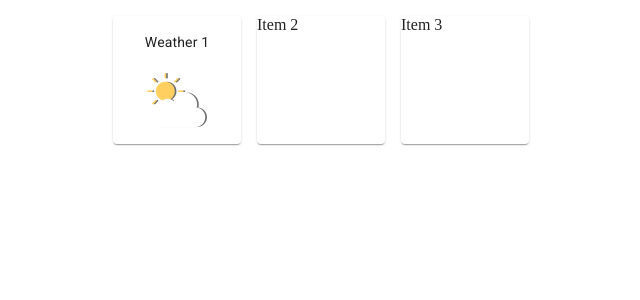
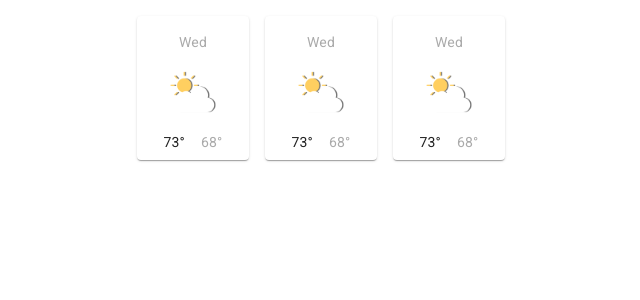
Before and after one commit to ay-ay-vasilev/react-projects, a React (Create React App) app in the folder weather-app/: page / in a window 1280 px wide. Shown: the top 300 px of the page, without its empty margins (319-959 px from the left). Built offline with nearby package versions, Linux system fonts and the light colour scheme.

Commit message:
Finished the WeatherCard component.

```diff
--- a/weather-app/src/App.js
+++ b/weather-app/src/App.js
@@ -1,23 +1,24 @@
 import React from "react";
+// Custom components
+import WeatherCard from "./components/WeatherCard";
+// MUI
 import Grid from "@material-ui/core/Grid";
-import Card from "@material-ui/core/Card";
-import CardHeader from "@material-ui/core/CardHeader";
-import CardMedia from "@material-ui/core/CardMedia";
 import { makeStyles } from "@material-ui/core/styles";
-import { Typography } from "@material-ui/core";
-import sunny from "./images/sunny.png";
 
 const useStyles = makeStyles((theme) => ({
   weatherCard: {
     margin: theme.spacing(1),
-    width: theme.spacing(16),
-    height: theme.spacing(16),
+    width: theme.spacing(14),
+    height: theme.spacing(18),
   },
   weatherIcon: {
-    height: theme.spacing(8),
-    width: theme.spacing(8),
+    height: theme.spacing(6),
+    width: theme.spacing(6),
     alignSelf: "center",
     justify: "center",
+  },
+  grayText: {
+    color: "#aaaaaa",
   },
 }));
 
@@ -27,22 +28,13 @@ export default function App() {
   return (
     <Grid container spacing={0} justify="center">
       <Grid item>
-        <Card className={classes.weatherCard}>
-          <CardHeader
-            title="Weather 1"
-            titleTypographyProps={{ variant: "body2" }}
-            style={{ textAlign: "center" }}
-          />
-          <div style={{ display: "flex", justifyContent: "center" }}>
-            <CardMedia className={classes.weatherIcon} image={sunny} />
-          </div>
-        </Card>
+        <WeatherCard classes={classes} />
       </Grid>
       <Grid item>
-        <Card className={classes.weatherCard}>Item 2</Card>
+        <WeatherCard classes={classes} />
       </Grid>
       <Grid item>
-        <Card className={classes.weatherCard}>Item 3</Card>
+        <WeatherCard classes={classes} />
       </Grid>
     </Grid>
   );
--- /dev/null
+++ b/weather-app/src/components/WeatherCard.js
@@ -0,0 +1,45 @@
+import React from "react";
+import Card from "@material-ui/core/Card";
+import CardHeader from "@material-ui/core/CardHeader";
+import CardContent from "@material-ui/core/CardContent";
+import CardMedia from "@material-ui/core/CardMedia";
+import Grid from "@material-ui/core/Grid";
+import Typography from "@material-ui/core/Typography";
+import sunny from "../images/sunny.png";
+import cloud from "../images/cloud.png";
+import cloudy from "../images/cloudy.png";
+import lightning from "../images/lightning.png";
+import mooncloud from "../images/mooncloud.png";
+import moon from "../images/moon.png";
+import rain from "../images/rain.png";
+import rainbow from "../images/rainbow.png";
+import snow from "../images/snow.png";
+import sun from "../images/sun.png";
+
+export default function WeatherCard(props) {
+  return (
+    <Card className={props.classes.weatherCard}>
+      <CardHeader
+        classes={{
+          title: props.classes.grayText,
+        }}
+        title="Wed"
+        titleTypographyProps={{ variant: "body2" }}
+        style={{ textAlign: "center" }}
+      />
+      <div style={{ display: "flex", justifyContent: "center" }}>
+        <CardMedia className={props.classes.weatherIcon} image={sunny} />
+      </div>
+      <CardContent>
+        <Typography variant="body2">
+          <Grid container spacing={2} justify="center">
+            <Grid item>73°</Grid>
+            <Grid item className={props.classes.grayText}>
+              68°
+            </Grid>
+          </Grid>
+        </Typography>
+      </CardContent>
+    </Card>
+  );
+}
```
Also changed, not shown: weather-app/src/images/mooncloud.png (renamed from weather-app/src/images/moon-cloud.png), weather-app/src/images/sunny.jpg (deleted).
